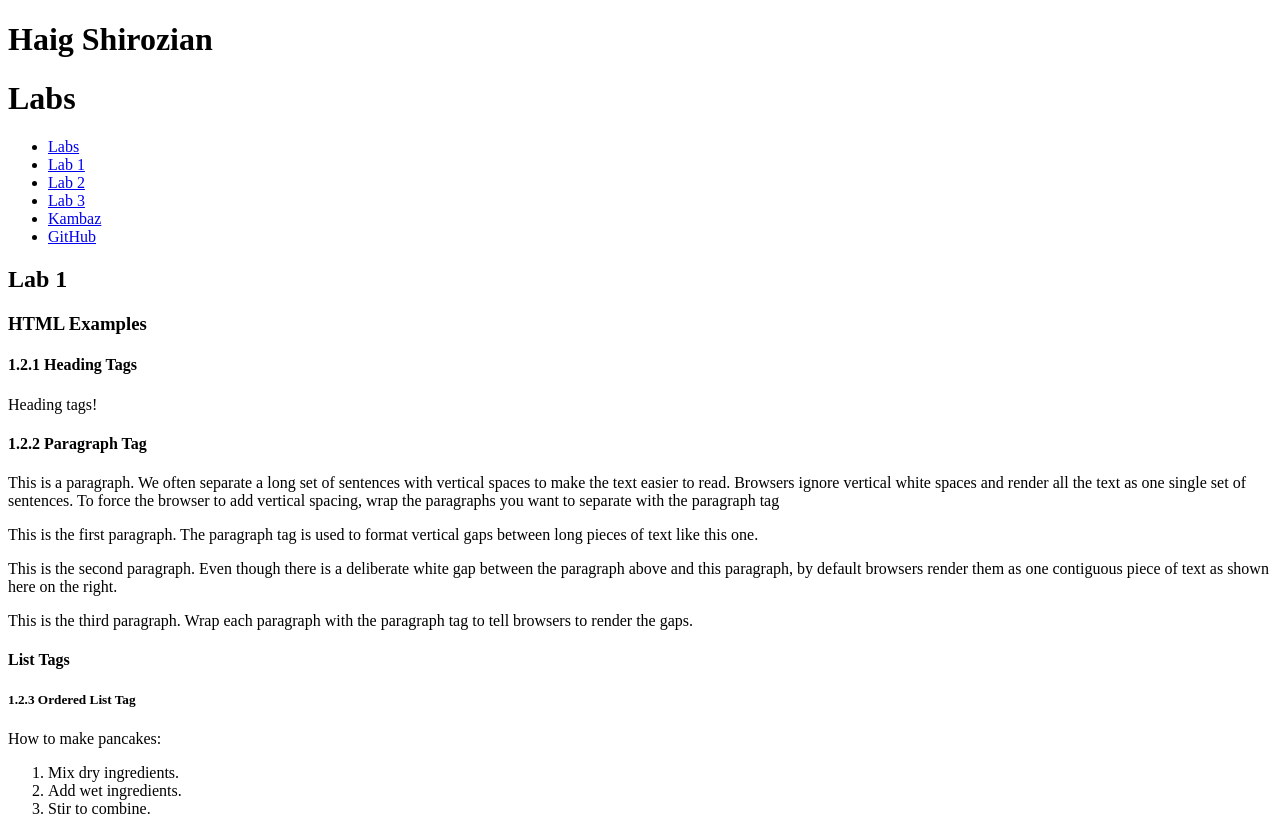
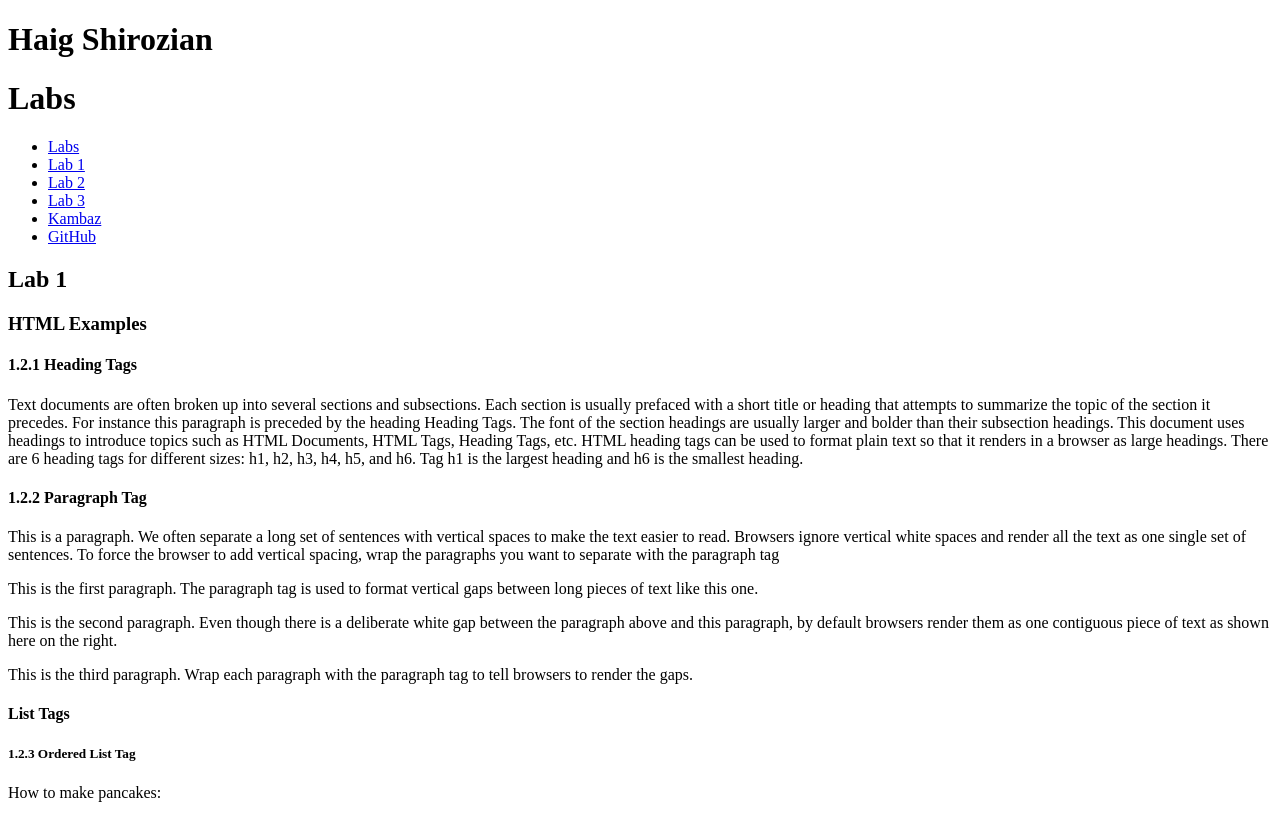
Before and after one commit to haigshiroz/kambaz-react-web-app, a React (Vite) app: page /#/Labs/Lab1 in a window 1280 px wide. Shown: the top 816 px of the page. Built offline with nearby package versions, Linux system fonts and the light colour scheme.

Commit message:
Final touches

```diff
--- a/src/Kambaz/Courses/Modules/index.tsx
+++ b/src/Kambaz/Courses/Modules/index.tsx
@@ -1,7 +1,6 @@
 export default function Modules() {
     return (
       <div>
-
         <button
           type="button"
           // onClick={() => print("Collapse all")}
--- a/src/Labs/Lab1/index.tsx
+++ b/src/Labs/Lab1/index.tsx
@@ -7,8 +7,7 @@
 
         <div id="wd-h-tag">
             <h4>1.2.1 Heading Tags</h4>
-            Heading tags!
-        </div>
+            Text documents are often broken up into several sections and subsections. Each section is usually prefaced with a short title or heading that attempts to summarize the topic of the section it precedes. For instance this paragraph is preceded by the heading Heading Tags. The font of the section headings are usually larger and bolder than their subsection headings. This document uses headings to introduce topics such as HTML Documents, HTML Tags, Heading Tags, etc. HTML heading tags can be used to format plain text so that it renders in a browser as large headings. There are 6 heading tags for different sizes: h1, h2, h3, h4, h5, and h6. Tag h1 is the largest heading and h6 is the smallest heading.        </div>
 
         <div id="wd-p-tag">
             <h4>1.2.2 Paragraph Tag</h4>
```
